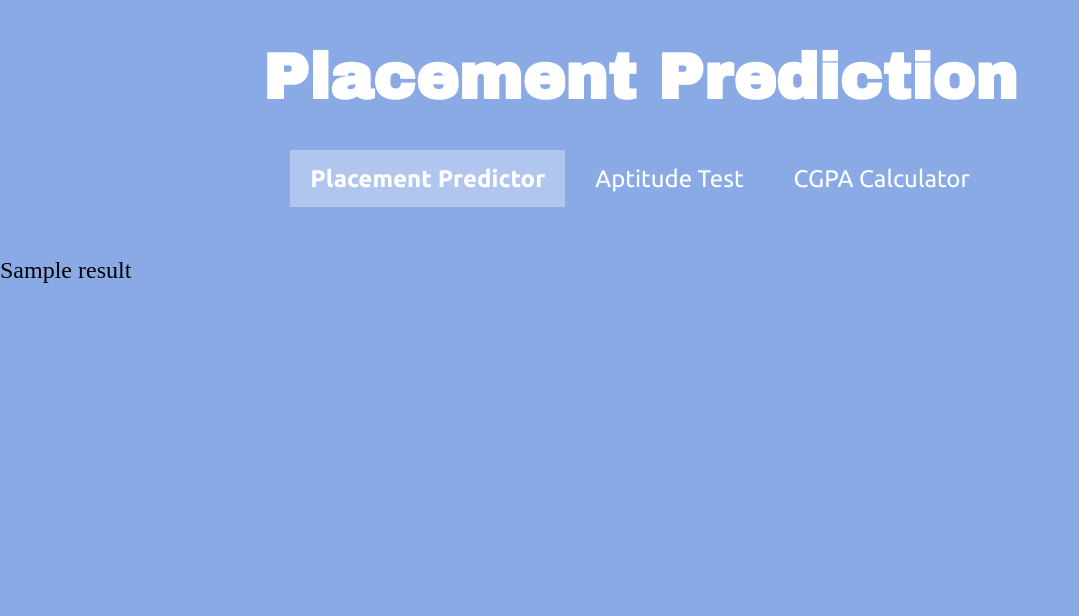
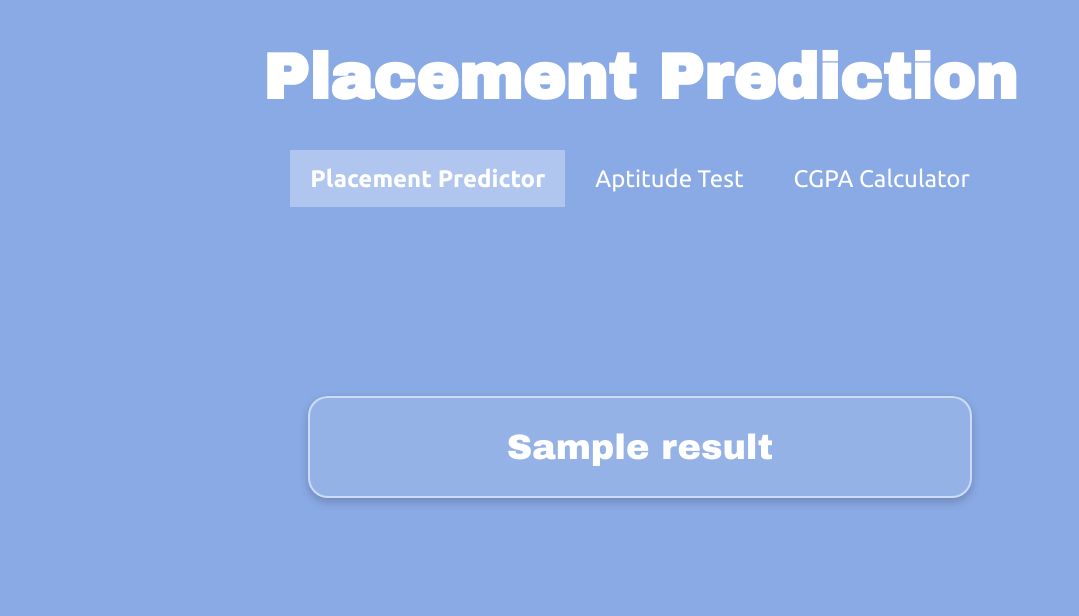
Before and after one commit to lma0lollipop/PlacementPredictor, a Django app: template placement-prediction/templates/result.html in a window 1280 px wide. Shown: the top 616 px of the page, without its empty margins (0-1079 px from the left). Run offline with Django 5.2, Linux system fonts and the light colour scheme; the template is opened without the code that fills it: most values are stand-ins (such as "Sample title", 1, 10 or a date in 2020).

Commit message:
Update style.css

```diff
--- a/placement-prediction/static/styles/style.css
+++ b/placement-prediction/static/styles/style.css
@@ -142,6 +142,41 @@ footer {
     text-align: center;
 }
 
+/* Container section */
+#res {
+    display: flex;
+    justify-content: center;
+    align-items: center;
+    min-height: 300px;
+    padding: 20px;
+    margin: 20px auto;
+}
+
+/* Result display box */
+#result {
+    background-color: rgba(255, 255, 255, 0.1);
+    border: 2px solid #ffffff88;
+    border-radius: 20px;
+    padding: 30px;
+    font-size: 2.2rem;
+    font-family: "Archivo Black", sans-serif;
+    color: #fff;
+    text-align: center;
+    width: 90%;
+    max-width: 600px;
+    box-shadow: 0 4px 10px rgba(0, 0, 0, 0.2);
+    word-wrap: break-word;
+}
+
+/* Mobile responsiveness */
+@media (max-width: 768px) {
+    #result {
+        font-size: 1.5rem;
+        padding: 20px;
+    }
+}
+
+
 @media (max-width: 768px) {
     h1 {
         font-size: 2.5rem;
```
